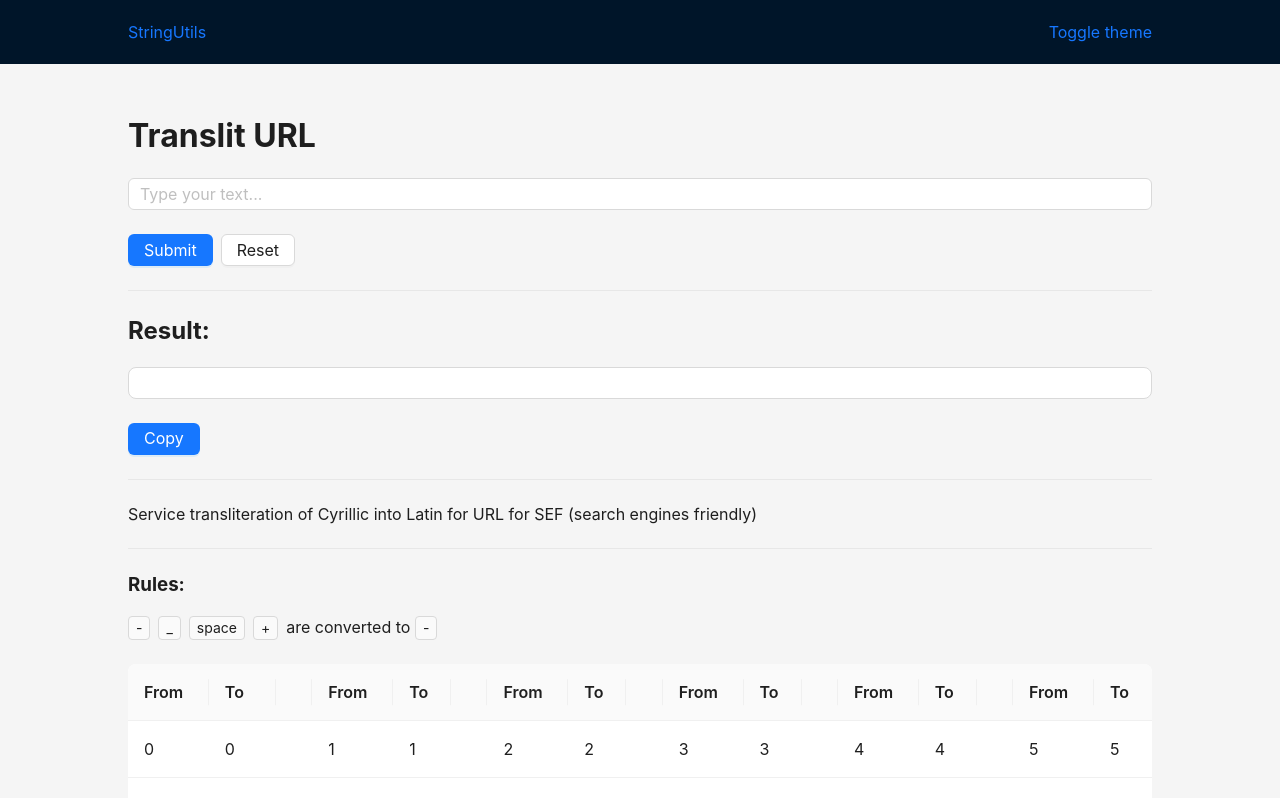
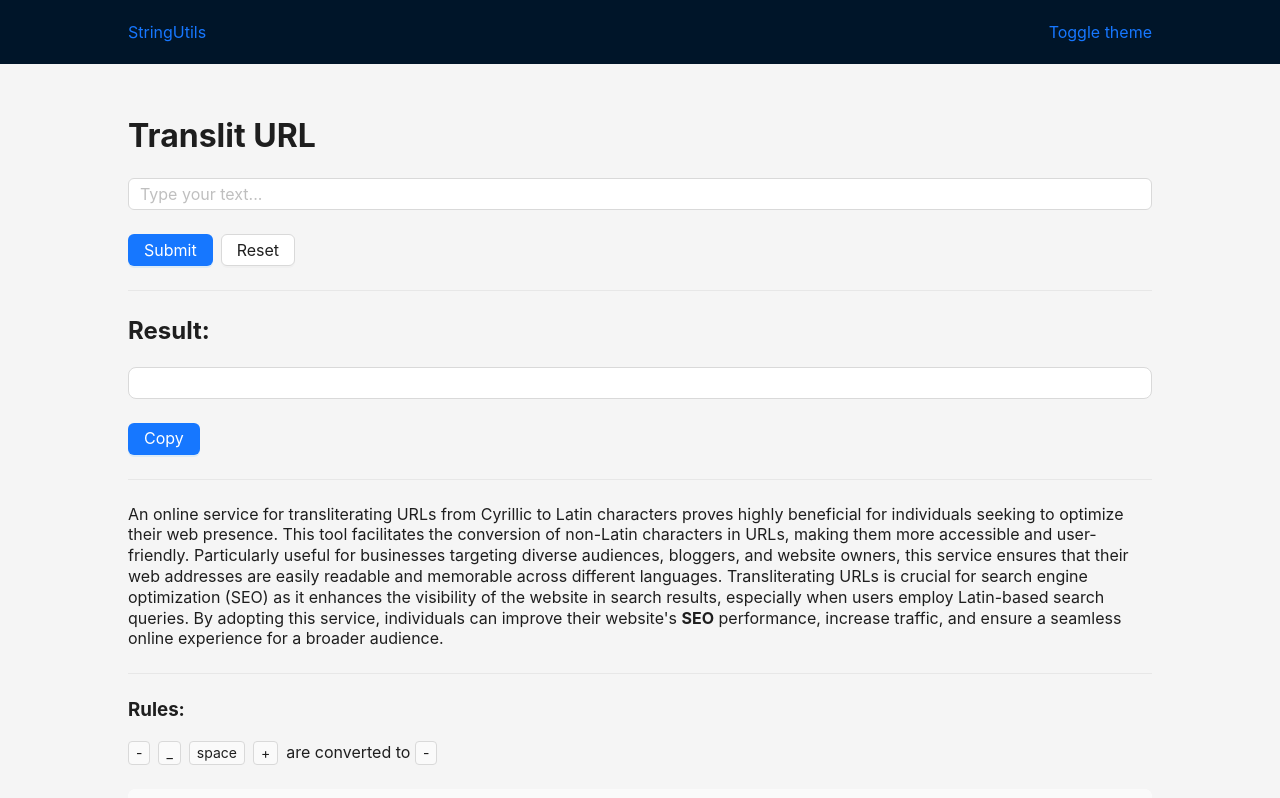
Before and after one commit to igorrybalko/StringUtils, a React (Vite) app: page /translit-url in a window 1280 px wide. Shown: the top 798 px of the page. Built offline with nearby package versions, Linux system fonts and the light colour scheme.

Commit message:
updated txt

```diff
--- a/src/views/Base64DecodePage.tsx
+++ b/src/views/Base64DecodePage.tsx
@@ -70,7 +70,7 @@ export default function Base64DecodePage() {
     <title>Base64 Decode Online</title>
     <meta
      name='description'
-     content='Decode a string from Base64 format online'
+     content='A Base64 decoding service is a convenient online tool that swiftly converts Base64-encoded data back to its original format'
     />
     <link
      rel='canonical'
@@ -123,7 +123,21 @@ export default function Base64DecodePage() {
        </a>{' '}
        function
       </p>
-      <p>The service allows you to decode text (string) encoded in Base64</p>
+      <p>
+       <strong>Base64</strong> decoding service is a valuable online tool that
+       efficiently converts Base64-encoded data into its original form, commonly
+       used for encoding binary data in ASCII characters. This service proves
+       beneficial for developers, data analysts, and anyone working with encoded
+       data, as it simplifies the process of decoding and facilitates easy
+       interpretation of information. Its user-friendly interface and
+       accessibility make it a handy resource for individuals seeking a
+       hassle-free solution to decode <strong>Base64</strong> data without the
+       necessity for programming skills. Furthermore, this service can be
+       particularly useful in web development, data exchange, and debugging
+       scenarios, enhancing overall efficiency in handling encoded content.
+       Embracing such decoding services can save time and streamline workflows
+       for professionals dealing with encoded information on a regular basis.
+      </p>
      </div>
     </Col>
     <Col xs={24} sm={24} md={6}>
--- a/src/views/TranslitUrlPage.tsx
+++ b/src/views/TranslitUrlPage.tsx
@@ -252,7 +252,7 @@ export default function TranslitUrlPage() {
     <title>Translit URL online</title>
     <meta
      name='description'
-     content='Transliteration of Cyrillic into Latin for SEO. Online tool'
+     content='Transliterating Cyrillic URLs to Latin characters using an online service is invaluable for optimizing web visibility. Free online tool'
     />
     <link
      rel='canonical'
@@ -288,8 +288,18 @@ export default function TranslitUrlPage() {
    </Button>
    <Divider />
    <div>
-    Service transliteration of Cyrillic into Latin for URL for SEF (search
-    engines friendly)
+    An online service for transliterating URLs from Cyrillic to Latin characters
+    proves highly beneficial for individuals seeking to optimize their web
+    presence. This tool facilitates the conversion of non-Latin characters in
+    URLs, making them more accessible and user-friendly. Particularly useful for
+    businesses targeting diverse audiences, bloggers, and website owners, this
+    service ensures that their web addresses are easily readable and memorable
+    across different languages. Transliterating URLs is crucial for search
+    engine optimization (SEO) as it enhances the visibility of the website in
+    search results, especially when users employ Latin-based search queries. By
+    adopting this service, individuals can improve their website's{' '}
+    <strong>SEO</strong> performance, increase traffic, and ensure a seamless
+    online experience for a broader audience.
    </div>
    <Divider />
    <div>
```
Also changed, not shown: 1 other file (tests, documents, lock files or other folders).
